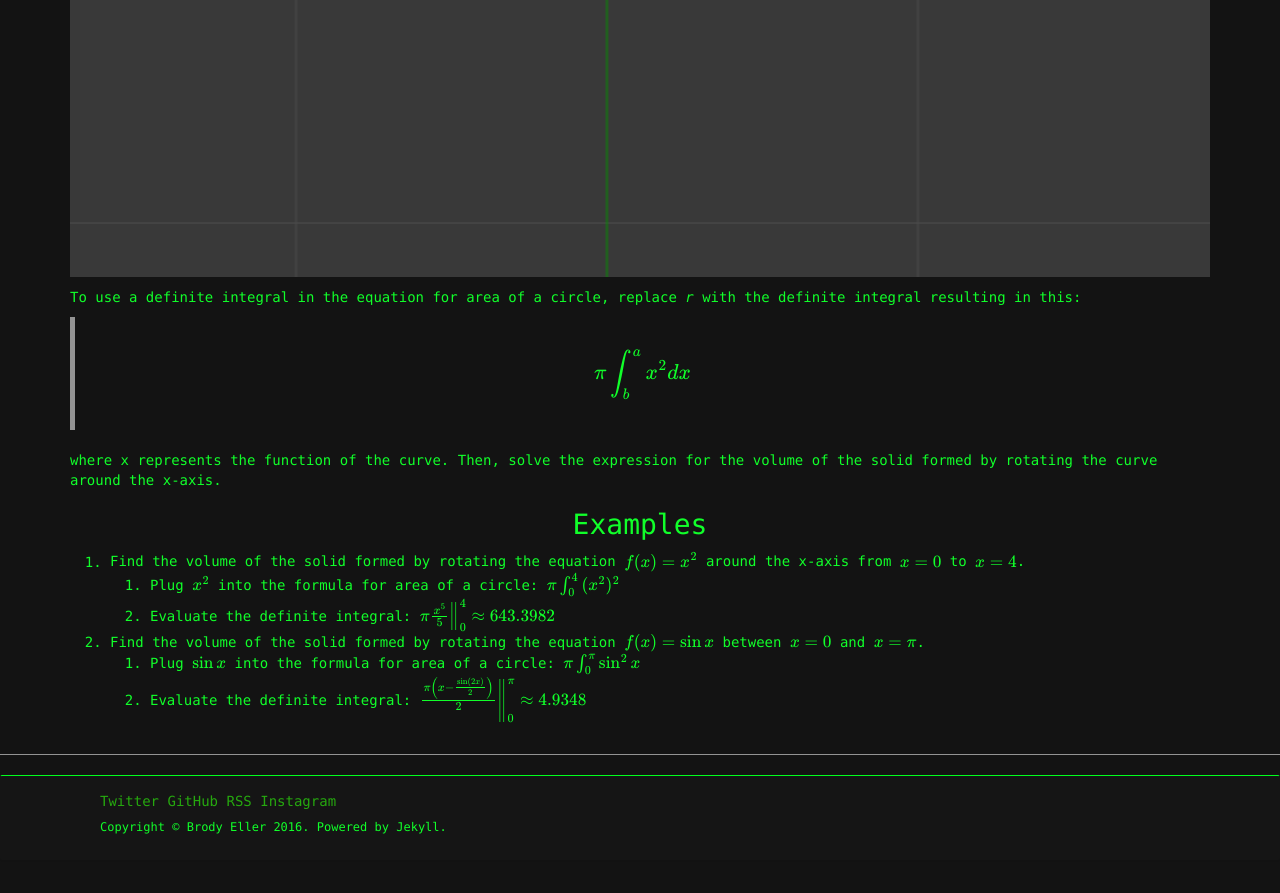
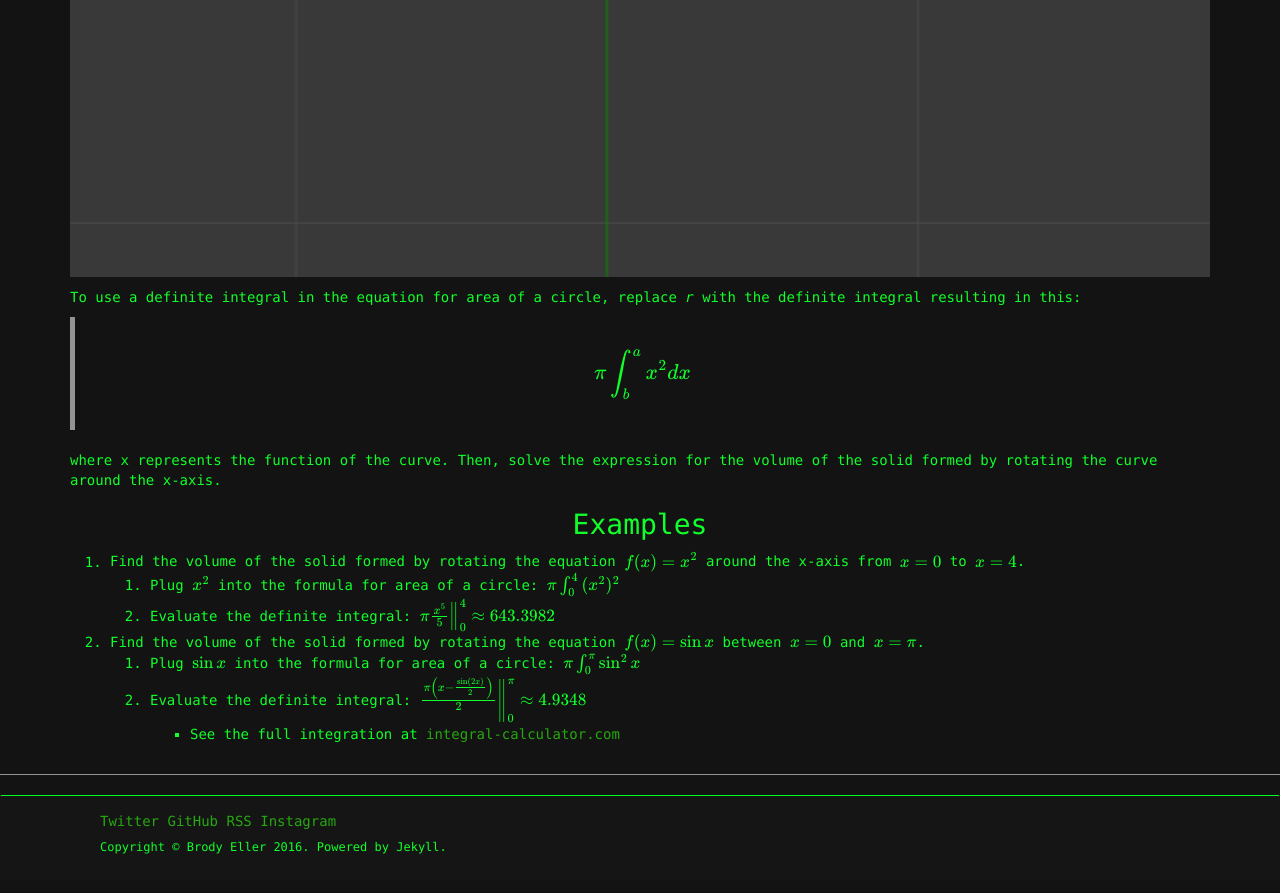
Before and after one commit to BrodyEller/brodyeller.github.io, a Jekyll site: the page built from _posts/2018-05-22-Rotating-Curves-around-the X-Axis.md, in a window 1280 px wide and 900 px high, scrolled down 1648 px. Shown: the top 893 px of the window. Built offline with Jekyll 4.4.1, drawn with Linux system fonts in a browser that asks for light colours; nearby versions of some CDN libraries; formulas are drawn with MathJax 3; comment, search, counter and statistics services are not loaded.

Commit message:
Quick Math Post Update

```diff
--- a/_posts/2018-05-22-Rotating-Curves-around-the X-Axis.md
+++ b/_posts/2018-05-22-Rotating-Curves-around-the X-Axis.md
@@ -32,3 +32,4 @@ where x represents the function of the curve. Then, solve the expression for the
 2. Find the volume of the solid formed by rotating the equation $$ f(x)=\sin{x} $$ between $$ x=0 $$ and $$ x=\pi $$.
 	1. Plug $$ \sin{x} $$ into the formula for area of a circle: $$ \pi \int_{0}^{\pi}{\sin^2{x}} $$
 	2. Evaluate the definite integral: $$ \frac{\pi\Bigl(x-\frac{\sin(2x)}{2}\Bigl)}{2} \Biggr\|_{0}^{\pi} \approx 4.9348 $$
+		* See the full integration at [integral-calculator.com](https://www.integral-calculator.com/#expr=pi%2A%28sinx%29%5E2&lbound=0&ubound=pi)
```
